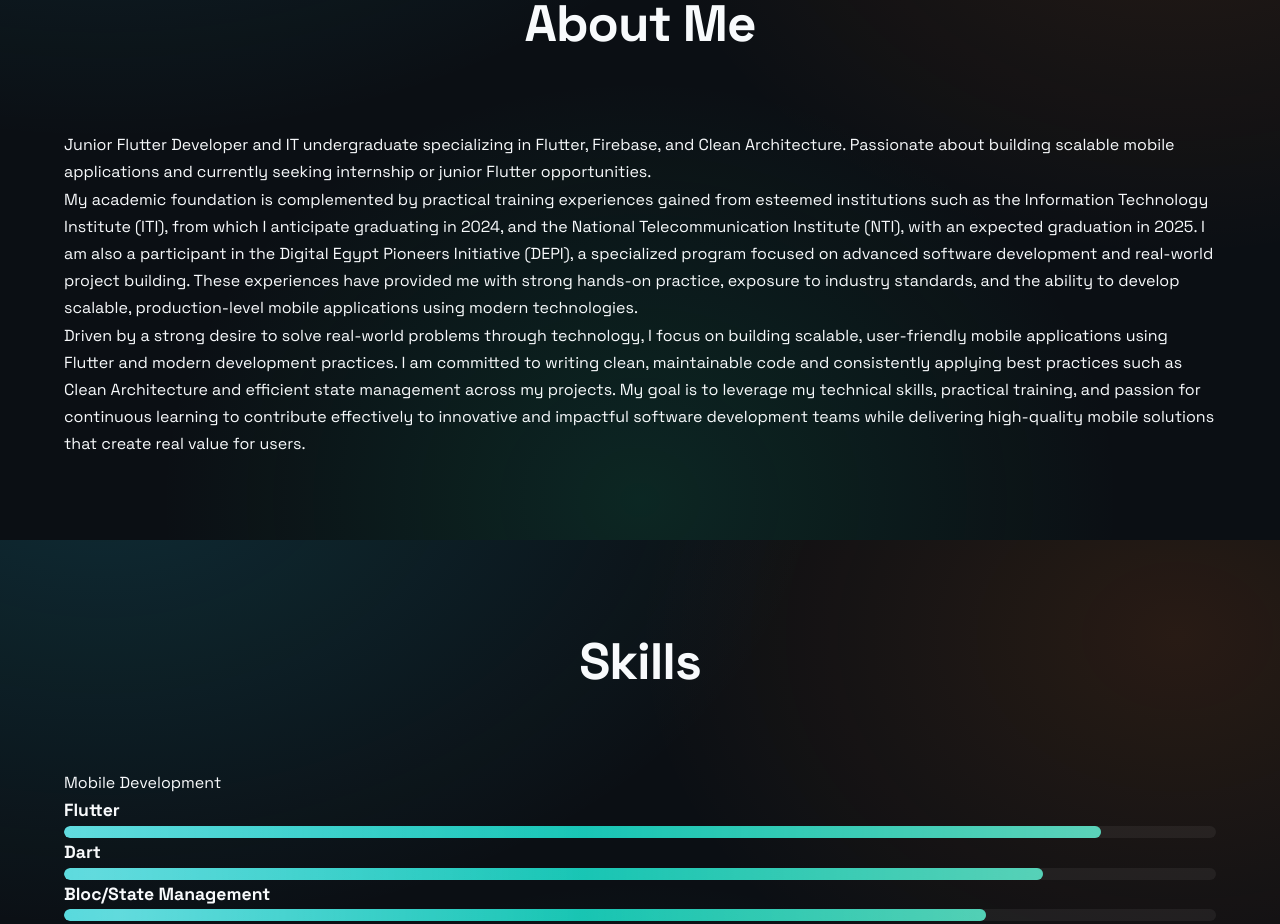
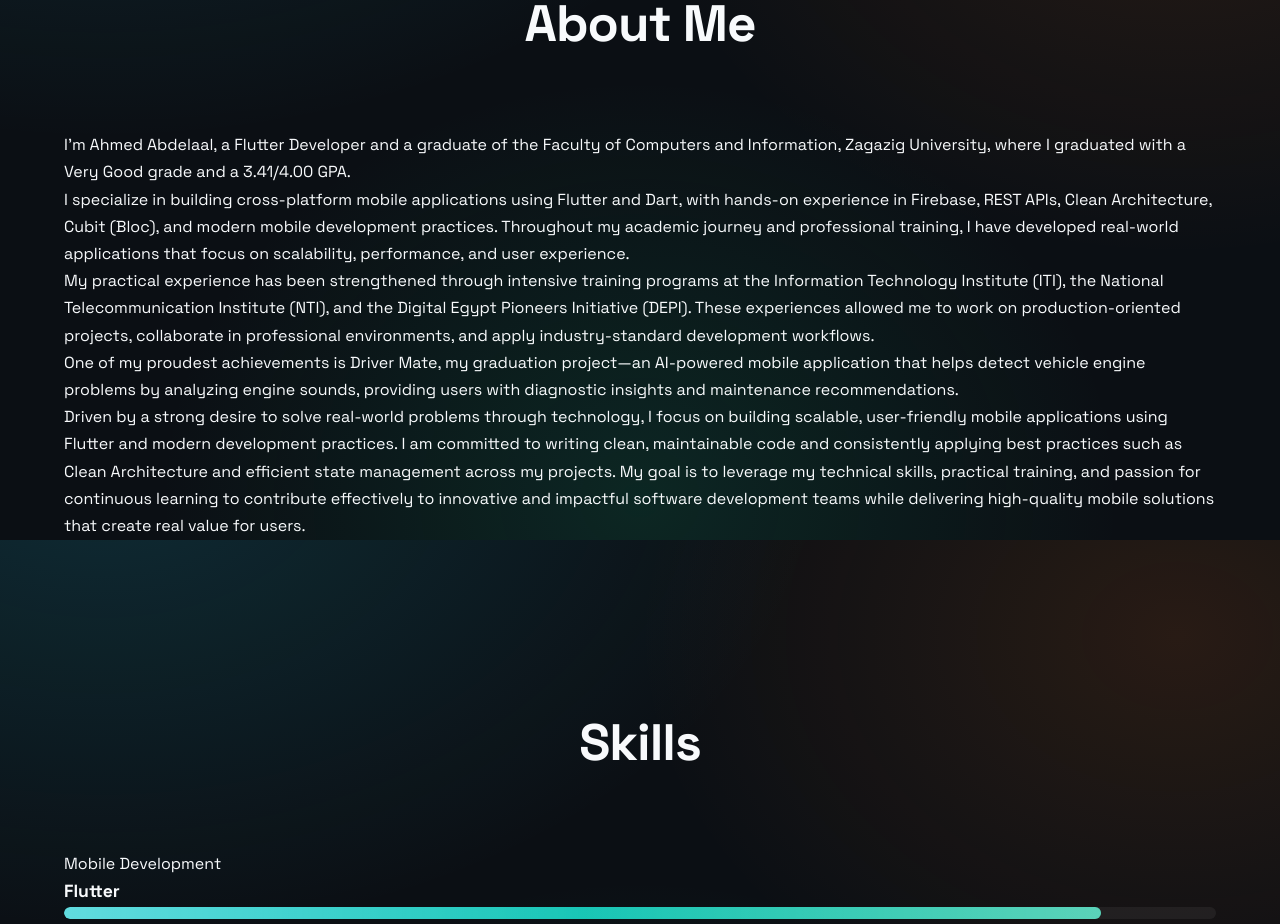
Before and after one commit to AhmedAbdelaal345/Portofilo_repo, a React (Vite) app: page / in a window 1280 px wide. Shown: the part 1060-1984 px from the top of the page. Built offline with nearby package versions, Linux system fonts and the light colour scheme.

Commit message:
add new text

```diff
--- a/src/App.tsx
+++ b/src/App.tsx
@@ -57,11 +57,16 @@ function App() {
         </div>
         <div className="about-content">
           <p>
-            Junior Flutter Developer and IT undergraduate specializing in Flutter, Firebase, and Clean Architecture. Passionate about building scalable mobile applications and currently seeking internship or junior Flutter opportunities.</p>
-          <p>   My academic foundation is complemented by practical training experiences gained from esteemed institutions such as the Information Technology Institute (ITI), from which I anticipate graduating in 2024, and the National Telecommunication Institute (NTI), with an expected graduation in 2025.
+            I'm Ahmed Abdelaal, a Flutter Developer and a graduate of the Faculty of Computers and Information, Zagazig University, where I graduated with a Very Good grade and a 3.41/4.00 GPA.</p>
+          <p>
+            I specialize in building cross-platform mobile applications using Flutter and Dart, with hands-on experience in Firebase, REST APIs, Clean Architecture, Cubit (Bloc), and modern mobile development practices. Throughout my academic journey and professional training, I have developed real-world applications that focus on scalability, performance, and user experience.
+          </p>
 
-            I am also a participant in the Digital Egypt Pioneers Initiative (DEPI), a specialized program focused on advanced software development and real-world project building. These experiences have provided me with strong hands-on practice, exposure to industry standards, and the ability to develop scalable, production-level mobile applications using modern technologies.
+          <p>   My practical experience has been strengthened through intensive training programs at the Information Technology Institute (ITI), the National Telecommunication Institute (NTI), and the Digital Egypt Pioneers Initiative (DEPI). These experiences allowed me to work on production-oriented projects, collaborate in professional environments, and apply industry-standard development workflows.          </p>
+          <p>
+            One of my proudest achievements is Driver Mate, my graduation project—an AI-powered mobile application that helps detect vehicle engine problems by analyzing engine sounds, providing users with diagnostic insights and maintenance recommendations.
           </p>
+
           <p>
             Driven by a strong desire to solve real-world problems through technology, I focus on building scalable, user-friendly mobile applications using Flutter and modern development practices. I am committed to writing clean, maintainable code and consistently applying best practices such as Clean Architecture and efficient state management across my projects.
 
```
